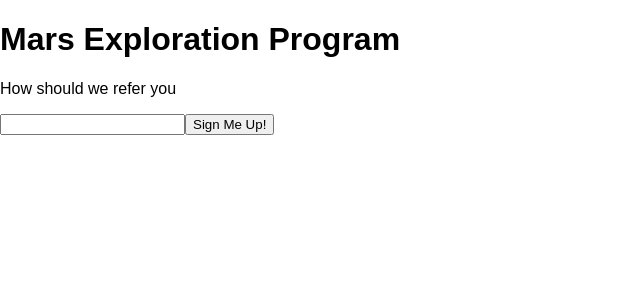
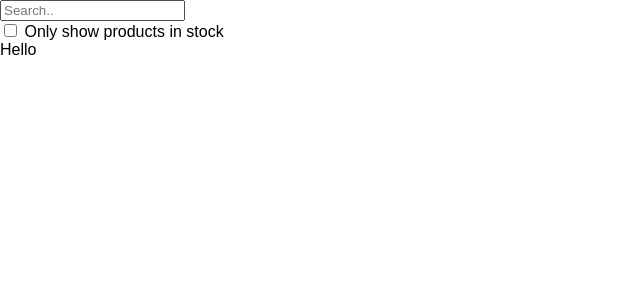
Before and after one commit to shashankKeshava/React, a React (Create React App) app in the folder hello-world/: page / in a window 1280 px wide. Shown: the top 300 px of the page, without its empty margins (0-640 px from the left). Built offline with nearby package versions, Linux system fonts and the light colour scheme.

Commit message:
React App

```diff
--- a/hello-world/src/index.js
+++ b/hello-world/src/index.js
@@ -365,8 +365,8 @@ class TemperatureInput extends React.Component {
 function FancyBorder(props) {
     return (
         <div className={'FancyBorder FancyBorder-' + props.color}>
-      {props.children}
-    </div>
+        {props.children}
+        </div>
     );
 }
 
@@ -407,7 +407,64 @@ class SignUpDialog extends React.Component {
 
 }
 
+var PRODUCTS = [
+    { category: 'Sporting Goods', price: '$49.99', stocked: true, name: 'Football' },
+    { category: 'Sporting Goods', price: '$9.99', stocked: true, name: 'Baseball' },
+    { category: 'Sporting Goods', price: '$29.99', stocked: false, name: 'Basketball' },
+    { category: 'Electronics', price: '$99.99', stocked: true, name: 'iPod Touch' },
+    { category: 'Electronics', price: '$399.99', stocked: false, name: 'iPhone 5' },
+    { category: 'Electronics', price: '$199.99', stocked: true, name: 'Nexus 7' }
+];
+
+
+//Thinking in React
+class FilterableProductTable extends React.Component {
+    render() {
+        return (
+            <div>
+            <SearchBar/>
+            <ProductTable products={this.props.products}/>
+            </div>
+        )
+    }
+}
+
+//Search Bar
+class SearchBar extends React.Component {
+    render() {
+        return (
+            <div>
+            <input type="text" placeholder="Search.."/> <br/>
+            <input type="checkbox" /> <label>Only show products in stock</label>
+            </div>
+        )
+    }
+}
+
+class ProductTable extends React.Component {
+    render() {
+        return <ProductCategoryRow category={this.props.products}/>
+    }
+}
+
+class ProductCategoryRow extends React.Component {
+    render() {
+        return <ProductRow product={this.props.category}/>
+    }
+}
+
+class ProductRow extends React.Component {
+    render() {
+        return (
+            <div>
+
+            Hello
+            </div>
+        )
+    }
+}
+
 const element = <Welcome name="shashank"/>;
-ReactDOM.render(<SignUpDialog/>,
+ReactDOM.render(<FilterableProductTable products={PRODUCTS}/>,
     document.getElementById('root')
 );
```
